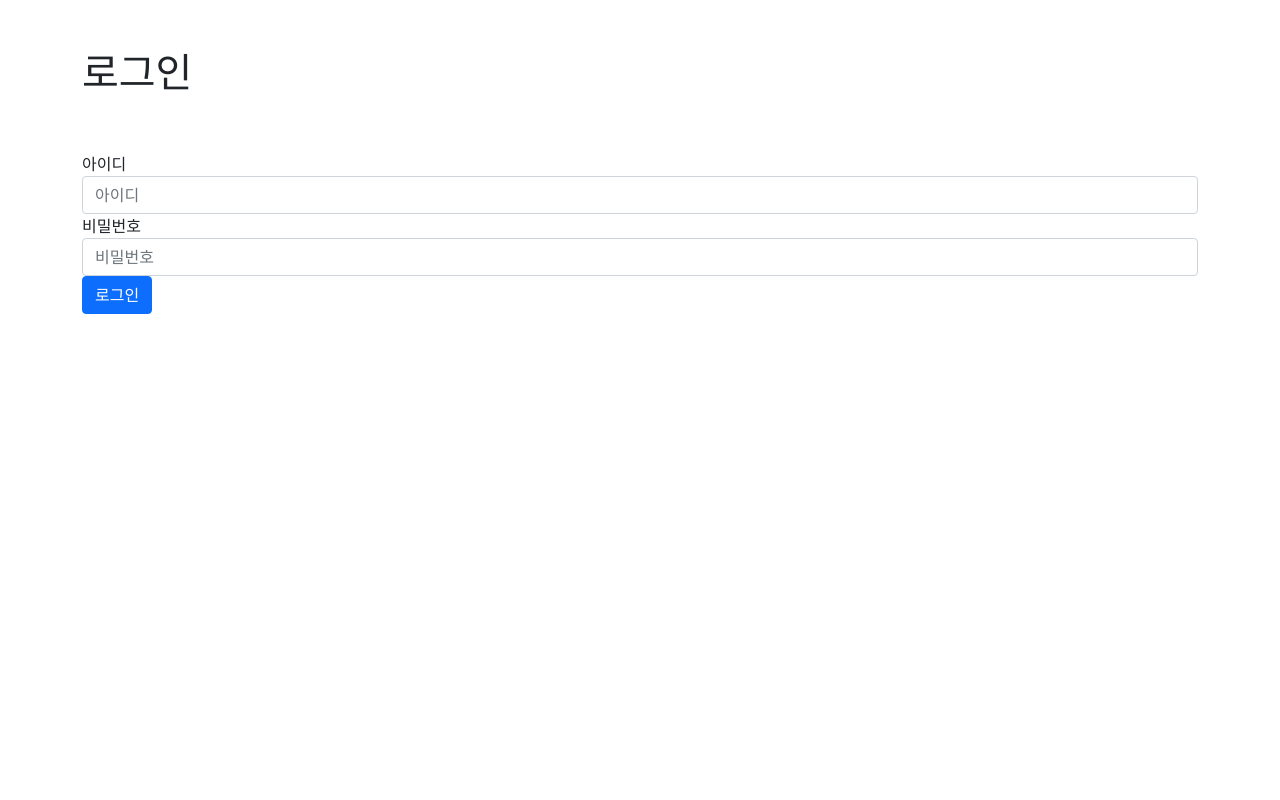
After one commit to poiuyy0420/flask_basic, a Flask app: page /login in a window 1280 px wide. The commit adds this page. Run offline with Flask 2, Linux system fonts and the light colour scheme; some libraries are stand-ins or nearby versions.

Commit message:
login / logout

```diff
--- a/project/app.py
+++ b/project/app.py
@@ -1,16 +1,32 @@
 import os
 from flask import Flask
 from flask import request
+from flask import session
 from flask import redirect
 from flask import render_template
 from models import db
 from flask_wtf.csrf import CSRFProtect
-from forms import RegisterForm
+from forms import RegisterForm, LoginForm
 
 from models import Fcuser
 
 
 app = Flask(__name__)
+
+
+@app.route('/logout', methods=['GET'])
+def logout():
+    session.pop('userid', None)
+    return redirect('/')
+
+@app.route('/login', methods=['GET', 'POST'])
+def login():
+    form = LoginForm()
+    if form.validate_on_submit():
+        session['userid'] = form.data.get('userid')
+        return redirect('/')
+
+    return render_template('login.html', form=form)
 
 
 @app.route('/register', methods=['GET', 'POST'])
@@ -32,7 +48,8 @@ def register():
 
 @app.route('/')
 def hello():
-    return render_template('hello.html')
+    userid = session.get('userid', None)
+    return render_template('hello.html', userid=userid)
 
 if __name__ == "__main__":
     basedir = os.path.abspath(os.path.dirname(__file__))
--- a/project/forms.py
+++ b/project/forms.py
@@ -1,3 +1,4 @@
+from models import Fcuser
 from flask_wtf import FlaskForm
 from wtforms import StringField
 from wtforms import PasswordField
@@ -8,3 +9,23 @@ class RegisterForm(FlaskForm):
     username = StringField('username', validators=[DataRequired()])
     password = PasswordField('password', validators=[DataRequired(), EqualTo('repassword')])
     repassword = PasswordField('repassword', validators=[DataRequired()])
+
+
+
+class LoginForm(FlaskForm):
+
+    class UserPassword(object):
+        def __init__(self, message=None):
+            self.message = message
+
+        def __call__(self, form, field):
+            userid = form['userid'].data
+            password = field.data
+
+            fcuser = Fcuser.query.filter_by(userid=userid).first()
+            if fcuser.password != password:
+                raise ValueError('Wrong password')
+
+
+    userid = StringField('userid', validators=[DataRequired()])
+    password = PasswordField('password', validators=[DataRequired(), UserPassword()])
--- /dev/null
+++ b/project/templates/login.html
@@ -0,0 +1,44 @@
+<html>
+    <head>
+        <meta charset='utf-8'/>
+        <meta name='viewport' content='width=device-width, initial-scale=1, shrink-to-fit=no' />
+
+        <link href="https://cdn.jsdelivr.net/npm/bootstrap@5.0.0-beta1/dist/css/bootstrap.min.css" rel="stylesheet" integrity="sha384-giJF6kkoqNQ00vy+HMDP7azOuL0xtbfIcaT9wjKHr8RbDVddVHyTfAAsrekwKmP1" crossorigin="anonymous">
+        <script src="https://cdn.jsdelivr.net/npm/bootstrap@5.0.0-beta1/dist/js/bootstrap.bundle.min.js" integrity="sha384-ygbV9kiqUc6oa4msXn9868pTtWMgiQaeYH7/t7LECLbyPA2x65Kgf80OJFdroafW" crossorigin="anonymous"></script>
+        <script src="https://cdn.jsdelivr.net/npm/@popperjs/core@2.5.4/dist/umd/popper.min.js" integrity="sha384-q2kxQ16AaE6UbzuKqyBE9/u/KzioAlnx2maXQHiDX9d4/zp8Ok3f+M7DPm+Ib6IU" crossorigin="anonymous"></script>
+        <script src="https://cdn.jsdelivr.net/npm/bootstrap@5.0.0-beta1/dist/js/bootstrap.min.js" integrity="sha384-pQQkAEnwaBkjpqZ8RU1fF1AKtTcHJwFl3pblpTlHXybJjHpMYo79HY3hIi4NKxyj" crossorigin="anonymous"></script>
+        <link rel="stylesheet" href="{{ url_for('static', filename='css/style.css') }}"/>
+
+    </head>
+    <body>
+    <div class="container">
+        <div class="row mt-5">
+            <h1>로그인</h1>
+        </div>
+        <div class="row mt-5">
+            <div class="col-12">
+                <form method="POST">
+                    {{ form.csrf_token }}
+                    <div class="form-group">
+                        <!-- <label for="userid">사용자 이름</label>
+                        <input type="text" class="form-control" id="userid" placeholder="아이디" name="userid" /> -->
+                        {{ form.userid.label("아이디") }}
+                        {{ form.userid(class="form-control", placeholder="아이디") }}
+                    </div>
+                    <div class="form-group">
+                        <!-- <label for="password">비밀번호</label>
+                        <input type="password" class="form-control" id="password" placeholder="비밀번호" name="password" /> -->
+                        {{ form.password.label("비밀번호")}}
+                        {% if form.password.errors %}
+                        {{ form.password.errors.0 }}
+                        {% endif %}
+                        {{ form.password(class="form-control", placeholder="비밀번호")}}
+                    </div>
+                    <button type="submit" class="btn btn-primary">로그인</button>
+                </form>
+            </div>
+        </div>
+
+    </div>
+    </body>
+</html>
```
Also changed, not shown: project/templates/hello.html (+7 -1 lines), project/db.sqlite.
